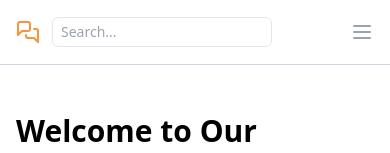
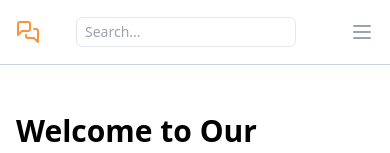
Before and after one commit to mddanish867/cummunity-forun, a React (Vite) app: page / in a window 390 px wide. Shown: the top 153 px of the page. Built offline with nearby package versions, Linux system fonts and the light colour scheme.

Commit message:
add margin

```diff
--- a/src/Pages/Navbar.jsx
+++ b/src/Pages/Navbar.jsx
@@ -29,7 +29,7 @@ const Navbar = () => {
             </a>
 
             {/* Search Input (Mobile) */}
-            <div className="md:hidden flex items-center ml-2">
+            <div className="md:hidden flex items-center ml-8">
               <input
                 onClick={handleSearchResult}
                 type="text"
```
